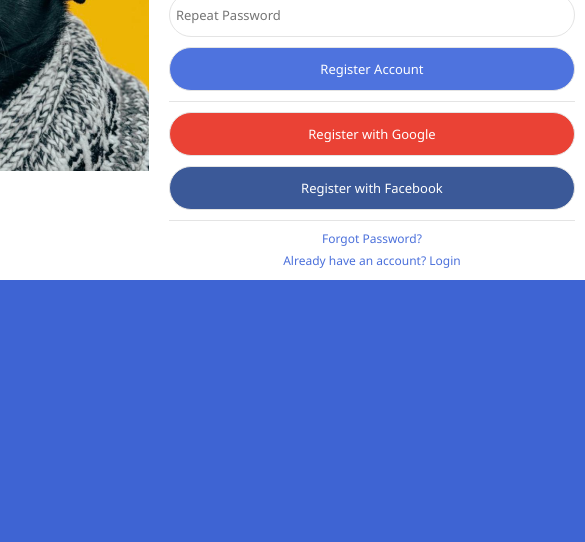
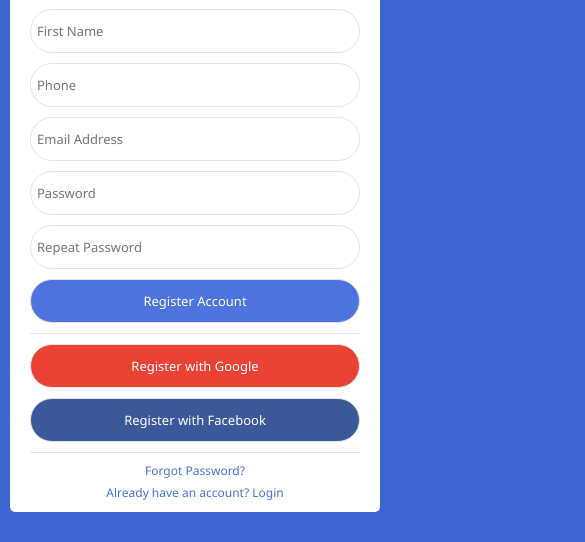
Before and after one commit to AlanFelipeAliske/CaixaLogin, a plain HTML site: page index.html in a window 390 px wide. Shown: the part 432-974 px from the top of the page, 585 px wide, since content can reach past the window. Before the commit the page ends 844 px from the top, so only its background shows below. Drawn offline with Linux system fonts and the light colour scheme.

Commit message:
Responsivo

```diff
--- a/css/index.css
+++ b/css/index.css
@@ -21,7 +21,6 @@
   display: flex;
 	justify-content:center;
 	align-items: center;
-	height: 100vh;
 }
 .linha{
 	padding: 0.5px;
@@ -38,13 +37,20 @@
 	margin-bottom: 20px;
 	color: var(--text);
 }
+.flex-box {
+  display: flex;
+  align-items: center;
+	justify-content: center;
+	height: 100%;
+	width: 100%;
+}
 .container{
   width:1200px;
   background: white;
   display:flex;
 }
 .window{
-	margin: 10px 0px;
+	margin: 15px 10px;
   border-radius: 5px;
 }
 .form{
@@ -142,7 +148,29 @@
 		width: 654px;
 	}
 }
+@media (max-width: 812px){
+	.window{
+		margin: 30px 10px;
+		border-radius: 5px;
+		flex-direction: column;
+	}
+	.form{
+		width: 100%;
+	}
+	.image{
+		width: 100%;
+		text-align: center;
+		height: 360px;
+		margin-top: -25px;
+		padding: 5px;
+	}
+	img{
+		border-radius: 10px;
+	}
+}
+@media (max-width:600px){
 
+}
 /*--------------------------------------------------------------*/
 .cf-container {
 	display: -ms-flexbox;
--- a/index.html
+++ b/index.html
@@ -11,6 +11,7 @@
 
   </header>
     <main>
+      <div class="flex-box">
         <div class="container window">
           <div class="image">
             <img src="css/image/dog.png" alt="Dog">
@@ -33,6 +34,8 @@
             <a href="/">Already have an account? Login</a>
           </div>
         </div>
+      </div>
+
     </main>
   <footer>
 
```
Lines whose indentation alone changed are shown as unchanged.
